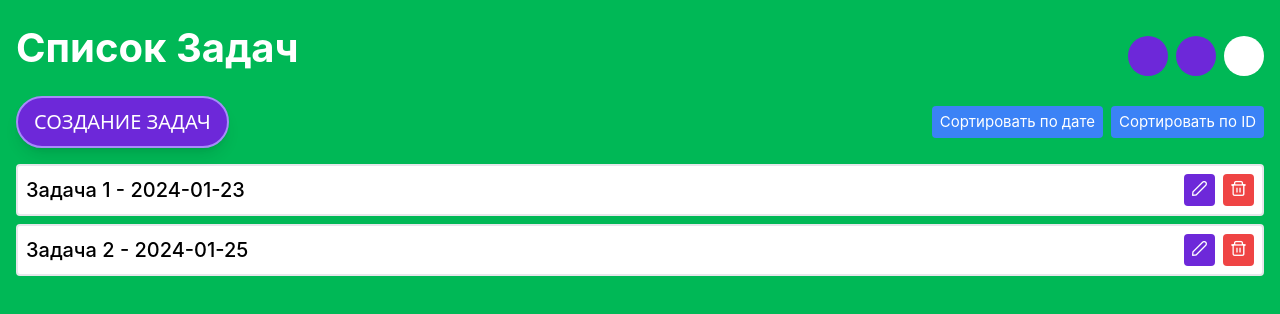
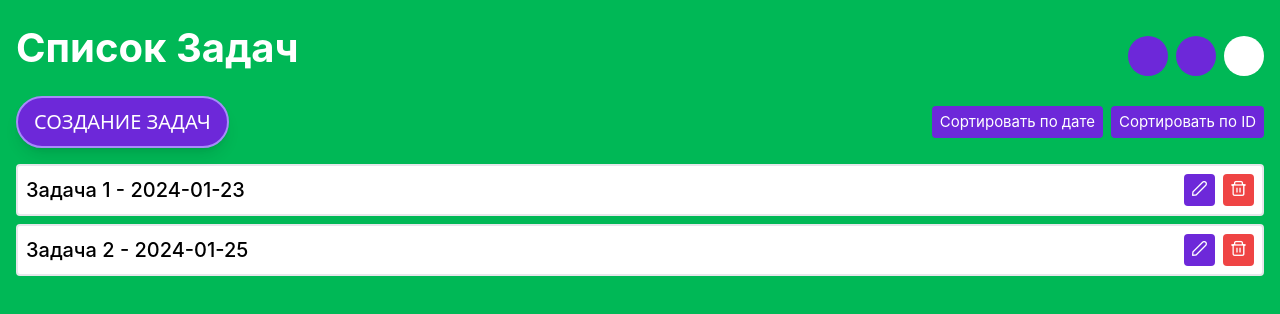
Before and after one commit to Husseinjan/Megafon-Task, a Vue app: page / in a window 1280 px wide. Shown: the top 314 px of the page. Built offline with nearby package versions, Linux system fonts and the light colour scheme.

Commit message:
final commit

```diff
--- a/src/components/TodoList.vue
+++ b/src/components/TodoList.vue
@@ -20,10 +20,10 @@
         Создание задач
       </button>
       <div>
-      <button @click="sortTasksByDate" class="ml-2 bg-blue-500 text-white px-2 py-1 rounded">
+        <button @click="sortTasksByDate" class="ml-2 bg-violet-700 text-white px-2 py-1 rounded">
           Сортировать по дате
         </button>
-      <button @click="sortTasksById" class="ml-2 bg-blue-500 text-white px-2 py-1 rounded">
+        <button @click="sortTasksById" class="ml-2 bg-violet-700 text-white px-2 py-1 rounded">
           Сортировать по ID
         </button>
       </div>
@@ -89,7 +89,6 @@
   </div>
 </template>
 <script>
-
 export default {
   data() {
     return {
```
Lines whose indentation alone changed are shown as unchanged.
